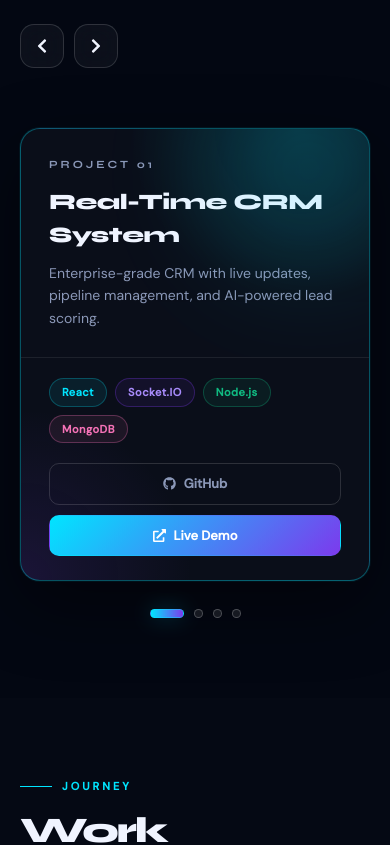
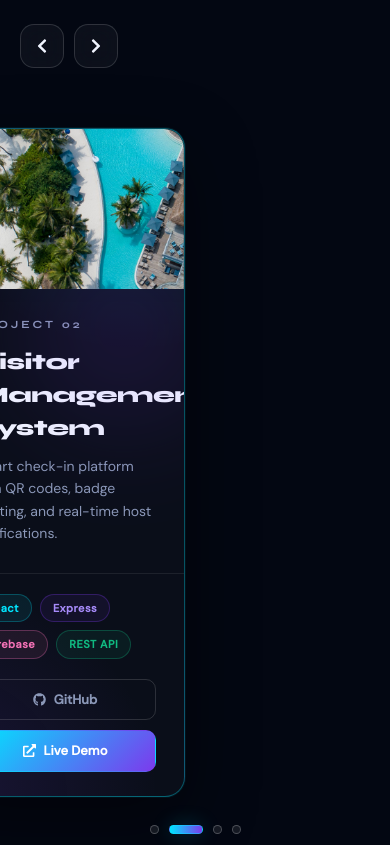
Before and after one commit to Kavivarman-Developer/React-Portfolio, a React (Vite) app in the folder client/: page /projects in a window 390 px wide. Shown: the part 4540-5385 px from the top of the page. Built offline with nearby package versions, Linux system fonts and the light colour scheme.

Commit message:
first commit

```diff
--- /dev/null
+++ b/client/api/upload.js
@@ -0,0 +1,127 @@
+import { FormData } from 'node:formdata'
+
+function getBoundary(contentType = '') {
+  const match = contentType.match(/boundary=(?:"([^\"]+)"|([^;]+))/i)
+  return match?.[1] || match?.[2] || null
+}
+
+function parseMultipart(buffer, boundary) {
+  const boundaryBuffer = Buffer.from(`--${boundary}`)
+  const files = []
+  let start = buffer.indexOf(boundaryBuffer)
+
+  while (start !== -1) {
+    start += boundaryBuffer.length
+    if (buffer[start] === 45 && buffer[start + 1] === 45) break
+    if (buffer[start] === 13 && buffer[start + 1] === 10) start += 2
+
+    const headerEnd = buffer.indexOf(Buffer.from('\r\n\r\n'), start)
+    if (headerEnd === -1) break
+
+    const headers = buffer.slice(start, headerEnd).toString('utf8')
+    const filenameMatch = headers.match(/filename="([^\"]+)"/i)
+    const typeMatch = headers.match(/content-type:\s*([^\r\n]+)/i)
+    const dataStart = headerEnd + 4
+    let nextBoundary = buffer.indexOf(boundaryBuffer, dataStart)
+    if (nextBoundary === -1) break
+
+    let dataEnd = nextBoundary
+    if (buffer[dataEnd - 2] === 13 && buffer[dataEnd - 1] === 10) dataEnd -= 2
+
+    if (filenameMatch) {
+      files.push({
+        originalName: filenameMatch[1],
+        mimeType: typeMatch?.[1]?.trim() || 'application/octet-stream',
+        data: buffer.slice(dataStart, dataEnd),
+      })
+    }
+
+    start = nextBoundary
+  }
+
+  return files
+}
+
+async function streamToBuffer(stream) {
+  const chunks = []
+  for await (const chunk of stream) {
+    chunks.push(chunk)
+  }
+  return Buffer.concat(chunks)
+}
+
+async function uploadToCloudinary(file) {
+  const cloudName = process.env.CLOUDINARY_CLOUD_NAME
+  const uploadPreset = process.env.CLOUDINARY_UPLOAD_PRESET
+  const folder = process.env.CLOUDINARY_FOLDER || 'react-portfolio-uploads'
+
+  if (!cloudName || !uploadPreset) {
+    throw new Error(
+      'Cloudinary is not configured. Set CLOUDINARY_CLOUD_NAME and CLOUDINARY_UPLOAD_PRESET in Vercel environment variables.'
+    )
+  }
+
+  const formData = new FormData()
+  formData.append('file', `data:${file.mimeType};base64,${file.data.toString('base64')}`)
+  formData.append('upload_preset', uploadPreset)
+  formData.append('folder', folder)
+  formData.append('public_id', file.originalName.replace(/\.[^.]+$/, '').replace(/[^a-zA-Z0-9-_]/g, '-'))
+
+  const url = `https://api.cloudinary.com/v1_1/${cloudName}/auto/upload`
+  const response = await fetch(url, { method: 'POST', body: formData })
+  const result = await response.json()
+
+  if (!response.ok) {
+    const message = result.error?.message || 'Cloudinary upload failed'
+    throw new Error(message)
+  }
+
+  return result.secure_url || result.url
+}
+
+export default async function handler(req, res) {
+  if (req.method !== 'POST') {
+    res.statusCode = 405
+    res.setHeader('Allow', 'POST')
+    res.end(JSON.stringify({ error: 'Method not allowed' }))
+    return
+  }
+
+  const contentType = req.headers['content-type'] || ''
+  const boundary = getBoundary(contentType)
+
+  if (!boundary) {
+    res.statusCode = 400
+    res.end(JSON.stringify({ error: 'Missing multipart boundary' }))
+    return
+  }
+
+  try {
+    const buffer = await streamToBuffer(req)
+    const files = parseMultipart(buffer, boundary)
+
+    if (!files.length) {
+      res.statusCode = 400
+      res.end(JSON.stringify({ error: 'No file uploaded' }))
+      return
+    }
+
+    const uploaded = []
+    for (const file of files) {
+      const url = await uploadToCloudinary(file)
+      uploaded.push({
+        fileName: file.originalName,
+        mimeType: file.mimeType,
+        url,
+      })
+    }
+
+    res.setHeader('Content-Type', 'application/json')
+    res.end(JSON.stringify({ files: uploaded }))
+  } catch (error) {
+    console.error('Upload error:', error)
+    res.statusCode = 500
+    res.setHeader('Content-Type', 'application/json')
+    res.end(JSON.stringify({ error: error.message }))
+  }
+}
--- a/client/src/components/Projects.jsx
+++ b/client/src/components/Projects.jsx
@@ -1,13 +1,20 @@
-import { useState } from "react";
+import { useEffect, useState } from "react";
 import { FaChevronLeft, FaChevronRight, FaExternalLinkAlt, FaGithub } from "react-icons/fa";
 import { PROJECTS } from "./portfolioData";
 
 const pillClass = { cyan: "pill-cyan", violet: "pill-violet", pink: "pill-pink", green: "pill-green" };
+const AUTO_SCROLL_DELAY = 5000;
 
 const Projects = () => {
   const [activeProject, setActiveProject] = useState(0);
   const prevProject = () => setActiveProject((index) => (index - 1 + PROJECTS.length) % PROJECTS.length);
   const nextProject = () => setActiveProject((index) => (index + 1) % PROJECTS.length);
+
+  useEffect(() => {
+    const interval = window.setInterval(nextProject, AUTO_SCROLL_DELAY);
+    return () => window.clearInterval(interval);
+  }, []);
+
   const visibleProjects = [
     (activeProject - 1 + PROJECTS.length) % PROJECTS.length,
     activeProject,
@@ -36,6 +43,11 @@ const Projects = () => {
 
             return (
               <article className={`project-card ${isActive ? "is-active" : "is-side"}`} key={`${project.num}-${slot}`} onClick={() => setActiveProject(projectIndex)}>
+                {project.image && (
+                  <div className="project-image">
+                    <img src={project.image} alt={`${project.title} screenshot`} />
+                  </div>
+                )}
                 <div className="project-header">
                   <div className="project-glow" style={{ background: project.color }} />
                   <div className="project-num">Project {project.num}</div>
@@ -49,8 +61,8 @@ const Projects = () => {
                     ))}
                   </div>
                   <div className="project-actions">
-                    <a className="project-btn" href={project.github} onClick={(event) => event.stopPropagation()}><FaGithub /> GitHub</a>
-                    <a className="project-btn primary" href={project.demo} onClick={(event) => event.stopPropagation()}><FaExternalLinkAlt /> Live Demo</a>
+                    <a className="project-btn" href={project.github} target="_blank" rel="noreferrer" onClick={(event) => event.stopPropagation()}><FaGithub /> GitHub</a>
+                    <a className="project-btn primary" href={project.demo} target="_blank" rel="noreferrer" onClick={(event) => event.stopPropagation()}><FaExternalLinkAlt /> Live Demo</a>
                   </div>
                 </div>
               </article>
--- a/client/src/components/portfolio.css
+++ b/client/src/components/portfolio.css
@@ -399,11 +399,29 @@
   }
 
   .projects-slider {
-    margin-top: 60px; display: grid; grid-template-columns: 0.82fr 1.35fr 0.82fr;
-    gap: 20px; align-items: stretch; perspective: 1200px;
+    margin-top: 60px;
+    display: grid;
+    grid-template-columns: repeat(3, minmax(260px, 1fr));
+    justify-content: center;
+    gap: 20px;
+    align-items: stretch;
+    perspective: 1200px;
   }
 
-  .project-card { border-radius: 20px; transition: all 0.4s cubic-bezier(0.16,1,0.3,1); min-height: 100%; }
+  .project-card {
+    border-radius: 20px;
+    transition: all 0.4s cubic-bezier(0.16,1,0.3,1);
+    min-height: 100%;
+    max-width: 320px;
+    overflow: hidden;
+  }
+  .project-image { overflow: hidden; border-top-left-radius: 20px; border-top-right-radius: 20px; }
+  .project-image img {
+    width: 100%;
+    height: 180px;
+    object-fit: cover;
+    display: block;
+  }
   .project-card.is-active {
     border-color: rgba(0,229,255,0.32);
     background:
@@ -590,6 +608,21 @@
     .projects-slider, .services-grid, .testimonials-grid, .contact-grid { grid-template-columns: 1fr; }
     .project-card.is-side { display: none; }
     .project-card.is-active { transform: none; }
+  }
+
+  @media (max-width: 1080px) {
+    .projects-slider {
+      grid-template-columns: repeat(2, minmax(240px, 1fr));
+    }
+    .project-card {
+      max-width: 100%;
+    }
+  }
+
+  @media (max-width: 768px) {
+    .project-image img {
+      height: 160px;
+    }
     .hero-stats { gap: 28px; }
     .section { padding: 80px 20px; }
     .project-actions { flex-direction: column; }
--- a/client/src/components/portfolioData.jsx
+++ b/client/src/components/portfolioData.jsx
@@ -12,13 +12,18 @@ import {
   SiTailwindcss,
 } from "react-icons/si";
 import { TbApi, TbBolt, TbCode, TbRocket, TbSearch, TbSparkles } from "react-icons/tb";
+import projectCRM from "../assets/portfolio.png";
+import projectVisitor from "../assets/regImage.png";
+import projectAI from "../assets/exclusiveOfferCardImg1.png";
+import projectDashboard from "../assets/exclusiveOfferCardImg2.png";
 
 export const PROJECTS = [
   {
     num: "01",
     color: "#00e5ff",
+    image: projectCRM,
     title: "Real-Time CRM System",
-    desc: "Enterprise-grade CRM with live updates, pipeline management, and AI-powered lead scoring.",
+    desc: "Enterprise-grade CRM with live updates, pipeline management, and lead scoring.",
     stack: [["React", "cyan"], ["Socket.IO", "violet"], ["Node.js", "green"], ["MongoDB", "pink"]],
     github: "#",
     demo: "#",
@@ -26,6 +31,7 @@ export const PROJECTS = [
   {
     num: "02",
     color: "#7c3aed",
+    image: projectVisitor,
     title: "Visitor Management System",
     desc: "Smart check-in platform with QR codes, badge printing, and real-time host notifications.",
     stack: [["React", "cyan"], ["Express", "violet"], ["Firebase", "pink"], ["REST API", "green"]],
@@ -35,6 +41,7 @@ export const PROJECTS = [
   {
     num: "03",
     color: "#f472b6",
+    image: projectAI,
     title: "AI Course Platform",
     desc: "Adaptive learning platform with AI-curated paths, progress analytics, and live sessions.",
     stack: [["React", "cyan"], ["Node.js", "green"], ["MongoDB", "pink"], ["Tailwind", "violet"]],
@@ -44,6 +51,7 @@ export const PROJECTS = [
   {
     num: "04",
     color: "#10b981",
+    image: projectDashboard,
     title: "Call Management Dashboard",
     desc: "Unified comms dashboard with VoIP integration, call analytics, and team performance metrics.",
     stack: [["React", "cyan"], ["Socket.IO", "violet"], ["REST API", "green"], ["Framer Motion", "pink"]],
```
